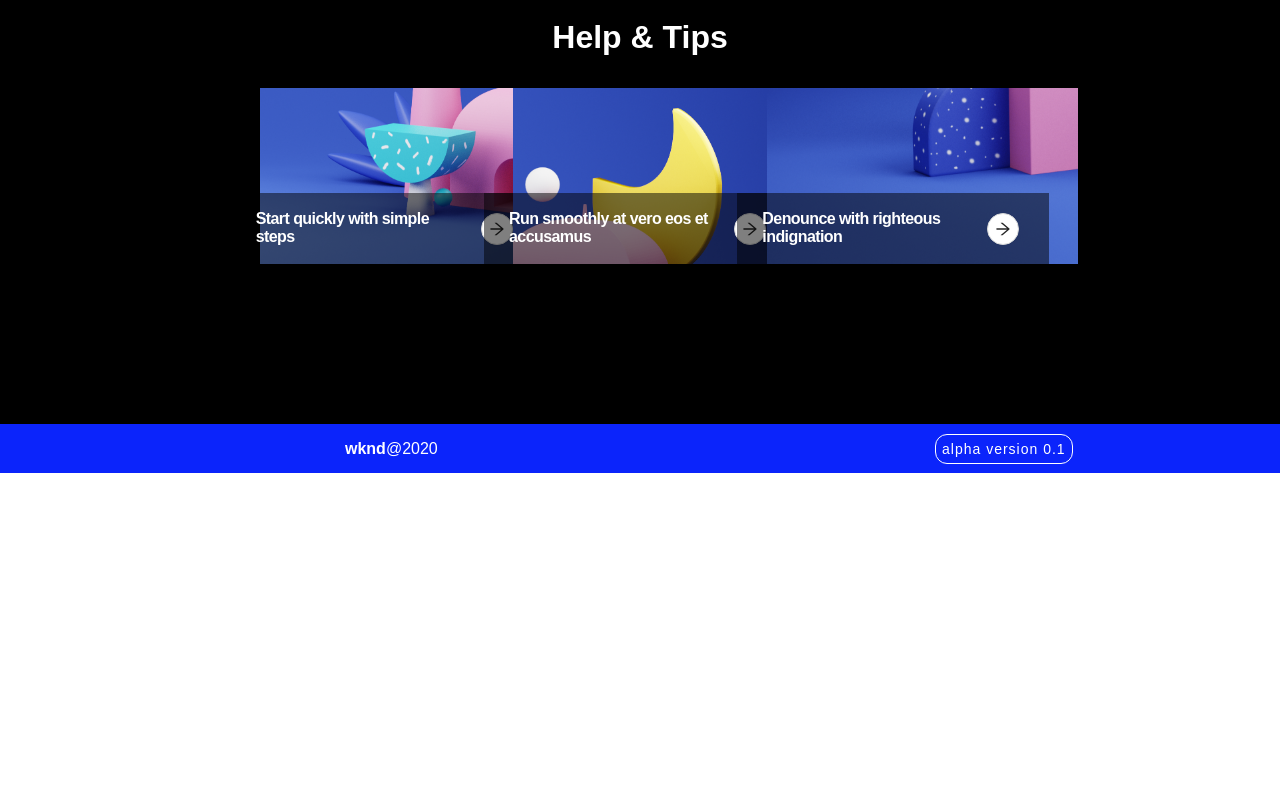
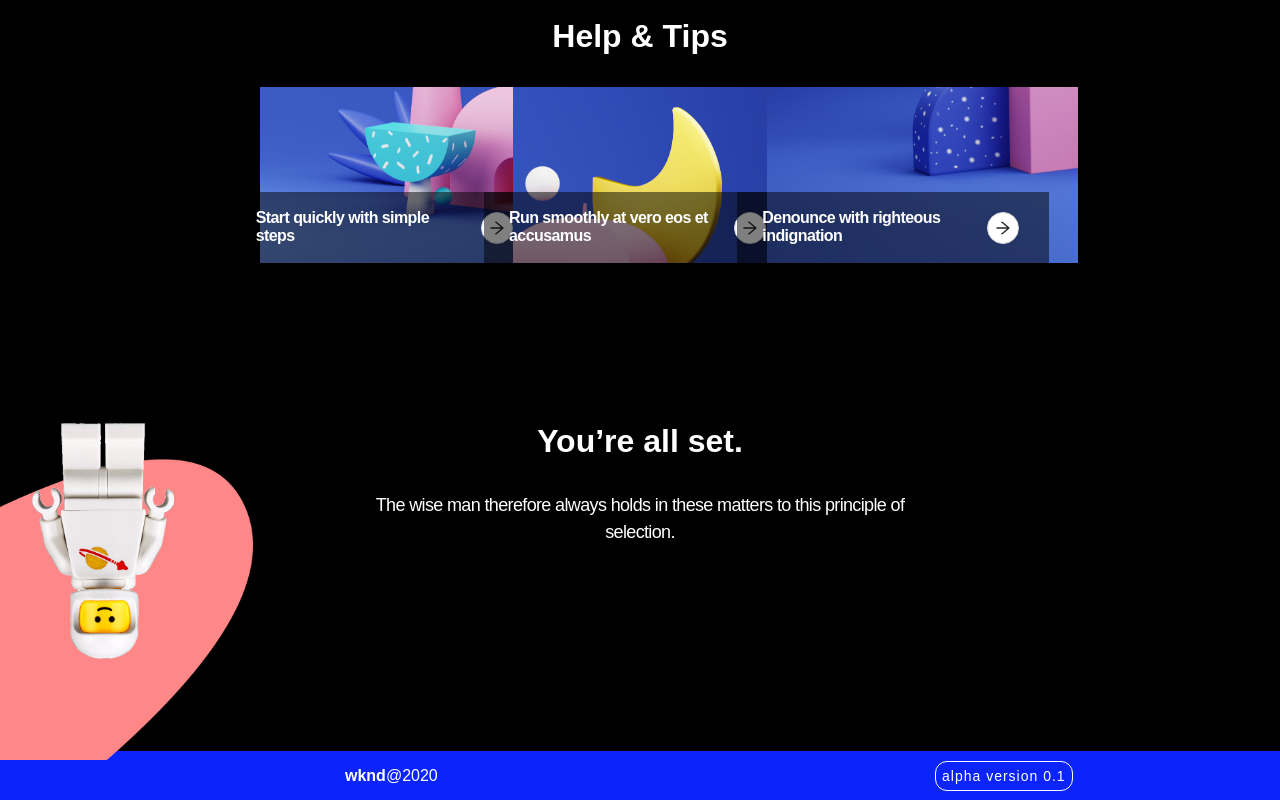
Before and after one commit to rbanianom/weekend-test, a Next.js app: page / in a window 1280 px wide. Shown: the part 2579-3379 px from the top of the page. Before the commit the page ends 3052 px from the top, so only its background shows below. Built offline with nearby package versions, Linux system fonts and the light colour scheme.

Commit message:
added last-section

```diff
--- a/components/definition-section.js
+++ b/components/definition-section.js
@@ -5,7 +5,7 @@
 
   return (
     <>
-      <Col span={24} style={{ backgroundColor: "#eebece" }}>
+      <Col span={24} style={{ backgroundColor: "#eebece", marginTop: "-1px" }}>
         <div style={{ textAlign: "right" }}>
           <img
             src="group-4.png"
--- a/components/header-section.js
+++ b/components/header-section.js
@@ -68,7 +68,7 @@
           background-size: auto 100%;
           background-color: #eebece;
           object-fit: cover;
-          height: ${isMobile ? "860px" : "1150px"};
+          height: ${isMobile ? "880px" : "1150px"};
           padding-top: 3%;
           padding-bottom: 3%;
         }
--- /dev/null
+++ b/components/last-section.js
@@ -0,0 +1,56 @@
+import { Col } from "antd";
+
+export default function LastSection(props) {
+  const { isMobile } = props;
+  return (
+    <>
+      <Col
+        span={24}
+        style={{
+          backgroundColor: "#000000",
+          textAlign: "-webkit-center",
+        }}
+      >
+        <div
+          style={{
+            textAlign: "-webkit-center",
+            marginBottom: isMobile ? 0 : "205px",
+          }}
+        >
+          <p
+            className="section-title-text"
+            style={{ marginTop: 0, padding: "0px 32px" }}
+          >
+            You’re all set.
+          </p>
+          <p className="section-desc-text" style={{ padding: "0px 32px" }}>
+            The wise man therefore always holds in these matters to this
+            principle of selection.
+          </p>
+          <div style={{ width: "100%", textAlign: "left" }}>
+            <img
+              src="group-3.png"
+              style={{
+                position: isMobile ? "relative" : "absolute",
+                width: "253px",
+                height: "337px",
+                top: 0,
+                left: 0,
+              }}
+            />
+          </div>
+        </div>
+      </Col>
+      <style jsx>{`
+        .section-title-text {
+          text-align: ${isMobile ? "left" : "center"};
+        }
+        .section-desc-text {
+          width: ${isMobile ? "auto" : "619px"};
+          letter-spacing: ${isMobile ? "-0.57px" : "-0.64px"};
+          text-align: ${isMobile ? "left" : "center"};
+        }
+      `}</style>
+    </>
+  );
+}
--- a/pages/index.js
+++ b/pages/index.js
@@ -3,6 +3,7 @@
 import HeaderSection from "../components/header-section";
 import DefinitionSection from "../components/definition-section";
 import ContentSection from "../components/content-section";
+import LastSection from "../components/last-section";
 
 const { Content, Footer } = Layout;
 const { useBreakpoint } = Grid;
@@ -46,6 +47,7 @@
           <HeaderSection isMobile={isMobile} />
           <DefinitionSection isMobile={isMobile} />
           <ContentSection isMobile={isMobile} />
+          <LastSection isMobile={isMobile} />
         </Row>
       </Content>
       <Footer style={{ background: "#0b24fb" }}>
```
